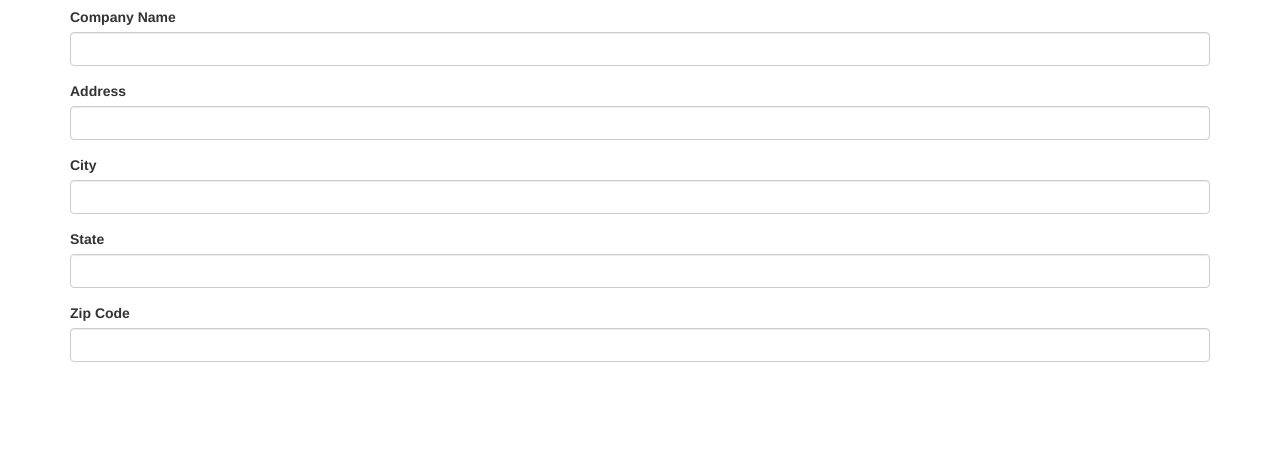
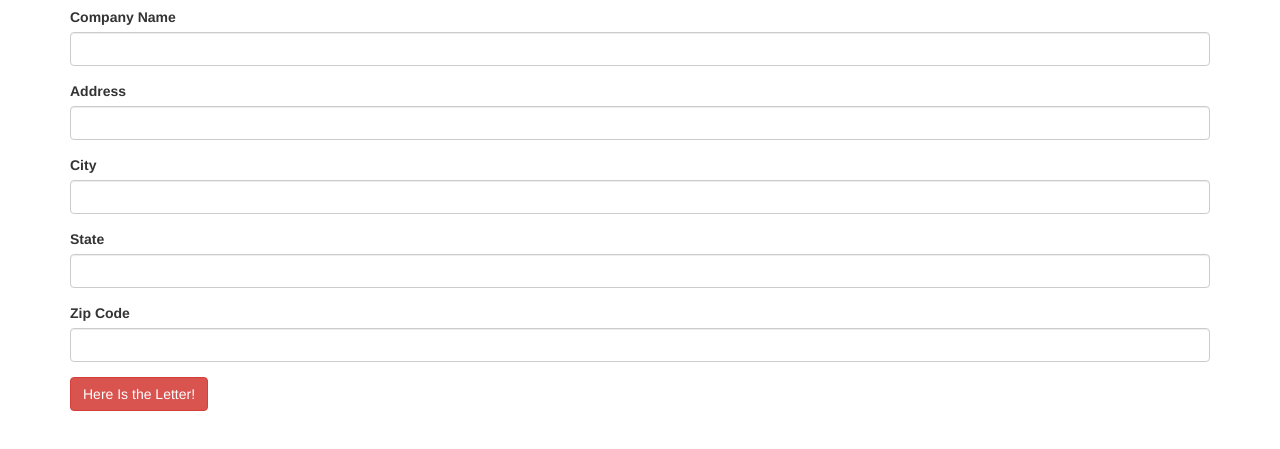
Before and after one commit to LolaBurns/letterCreator, a plain HTML site: page index.html in a window 1280 px wide. Shown: the part 63-512 px from the top of the page. Drawn offline with Linux system fonts and the light colour scheme.

Commit message:
Add the form submit button

```diff
--- a/index.html
+++ b/index.html
@@ -10,7 +10,7 @@
   <body>
     <div class="container">
       <h1>Return Letter Creator</h1>
-      <div>
+      <div id="user-data">
         <form>
           <div class="form-group">
             <label for="company">Company Name</label>
@@ -32,6 +32,9 @@
             <label for="zip">Zip Code</label>
             <input id="zip" class="form-control" type="text">
           </div>
+
+          <button type="submit" class="btn btn-danger">Here Is the Letter!</button>
+
         </form>
       </div>
     </div>
```
